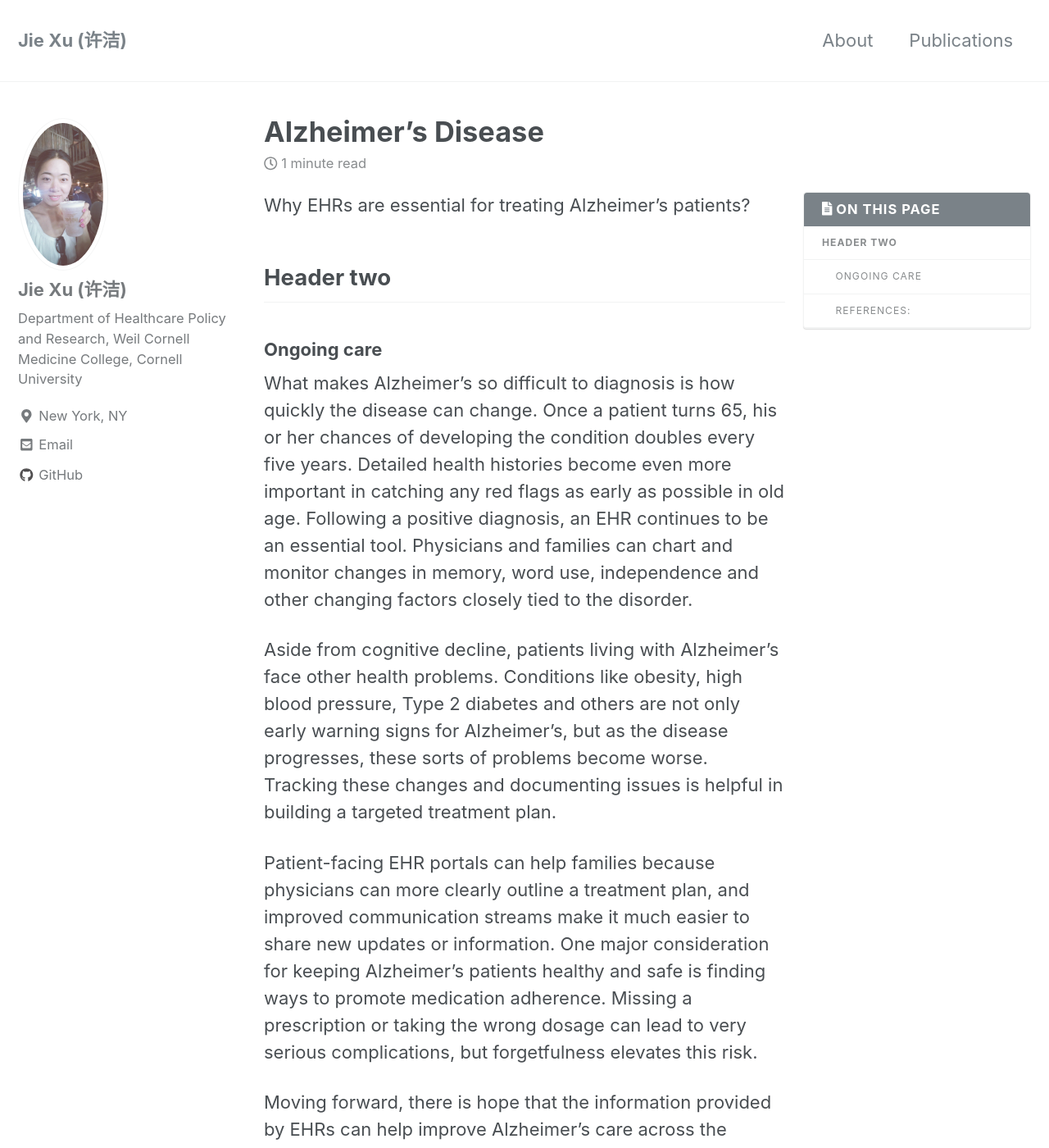
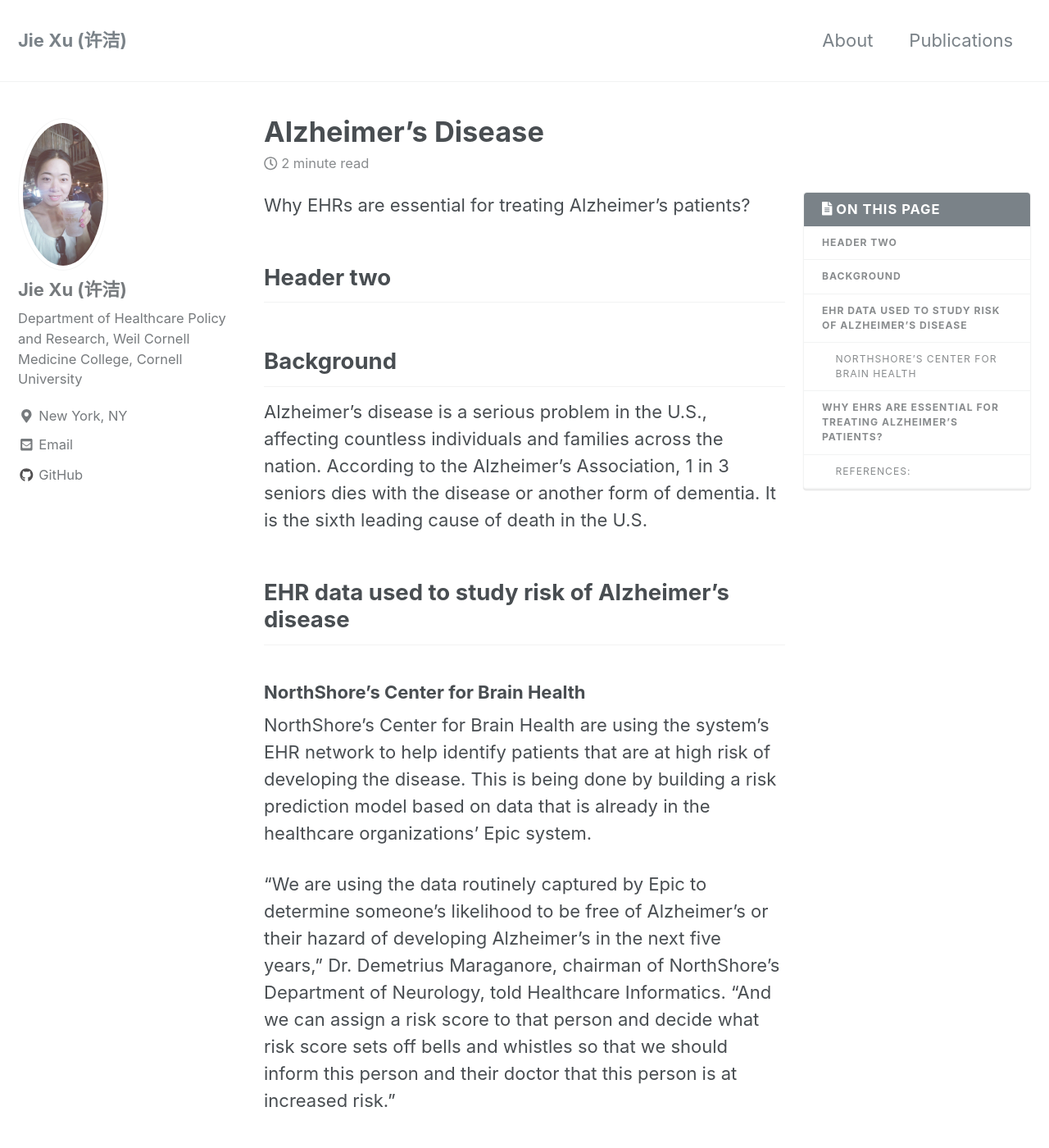
Before and after one commit to jxu1015/jxu1015.github.io, a Jekyll site: the page built from _posts/2019-09-03-Alzheimer's Disease.md, in a window 1280 px wide and 1400 px high. Shown: the whole window at 82% size. Built offline with Jekyll 4.4.1, drawn with Linux system fonts in a browser that asks for light colours; nearby versions of some CDN libraries; some of the changed text lies outside the part shown.

Commit message:
Update 2019-09-03-Alzheimer's Disease.md

```diff
--- a/_posts/2019-09-03-Alzheimer's Disease.md
+++ b/_posts/2019-09-03-Alzheimer's Disease.md
@@ -13,7 +13,19 @@ Why EHRs are essential for treating Alzheimer's patients?
 
 ## Header two
 
-### Ongoing care
+## Background
+
+Alzheimer's disease is a serious problem in the U.S., affecting countless individuals and families across the nation. According to the Alzheimer's Association, 1 in 3 seniors dies with the disease or another form of dementia. It is the sixth leading cause of death in the U.S.
+
+## EHR data used to study risk of Alzheimer's disease
+### NorthShore's Center for Brain Health
+NorthShore's Center for Brain Health are using the system's EHR network to help identify patients that are at high risk of developing the disease. This is being done by building a risk prediction model based on data that is already in the healthcare organizations' Epic system.
+
+"We are using the data routinely captured by Epic to determine someone's likelihood to be free of Alzheimer's or their hazard of developing Alzheimer's in the next five years," Dr. Demetrius Maraganore, chairman of NorthShore's Department of Neurology, told Healthcare Informatics. "And we can assign a risk score to that person and decide what risk score sets off bells and whistles so that we should inform this person and their doctor that this person is at increased risk."
+
+
+
+## Why EHRs are essential for treating Alzheimer's patients?
 
 What makes Alzheimer's so difficult to diagnosis is how quickly the disease can change. Once a patient turns 65, his or her chances of developing the condition doubles every five years. Detailed health histories become even more important in catching any red flags as early as possible in old age. Following a positive diagnosis, an EHR continues to be an essential tool. Physicians and families can chart and monitor changes in memory, word use, independence and other changing factors closely tied to the disorder.
 
@@ -25,3 +37,4 @@ Moving forward, there is hope that the information provided by EHRs can help imp
 
 ### References:
 [1] https://www.nuemd.com/news/2017/02/07/ehrs-essential-treating-alzheimers-patients
+[2] https://www.nuemd.com/news/2015/08/21/ehr-data-used-study-risk-alzheimers-disease
```
